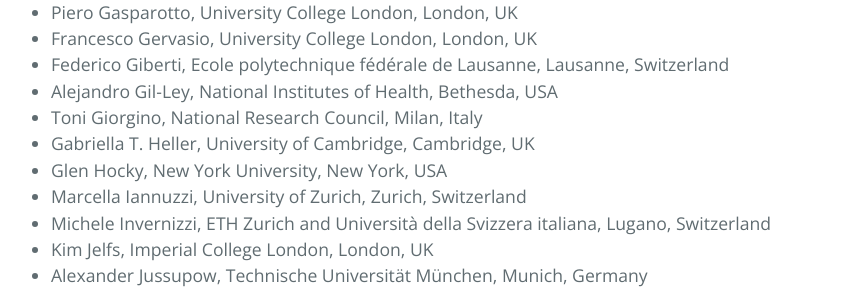
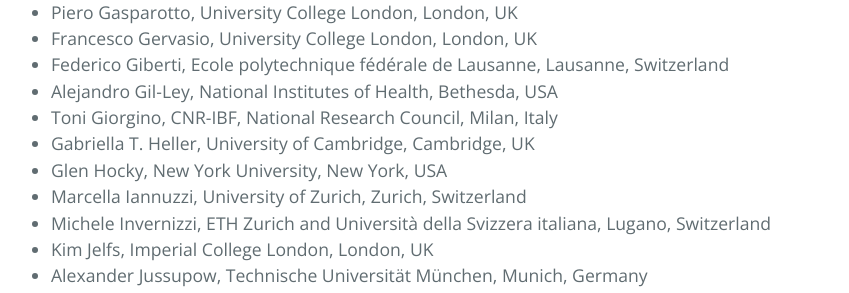
Before and after one commit to plumed-nest/plumed-nest, a Jekyll site: the page built from consortium.md, in a window 1280 px wide and 900 px high, scrolled down 1629 px. Shown: the part 155-448 px from the top of the window, without its empty margins (213-1062 px from the left). Built offline with Jekyll 4.4.1, drawn with Linux system fonts in a browser that asks for light colours; our own code applies the rules of GitHub Pages for plain Markdown files.

Commit message:
affiliation

```diff
--- a/_data/members.yml
+++ b/_data/members.yml
@@ -107,7 +107,7 @@
   city:        Bethesda
   country:     USA
 - name:        Toni Giorgino
-  affiliation: National Research Council
+  affiliation: CNR-IBF, National Research Council
   city:        Milan
   country:     Italy
 - name:        Gabriella T. Heller
```
